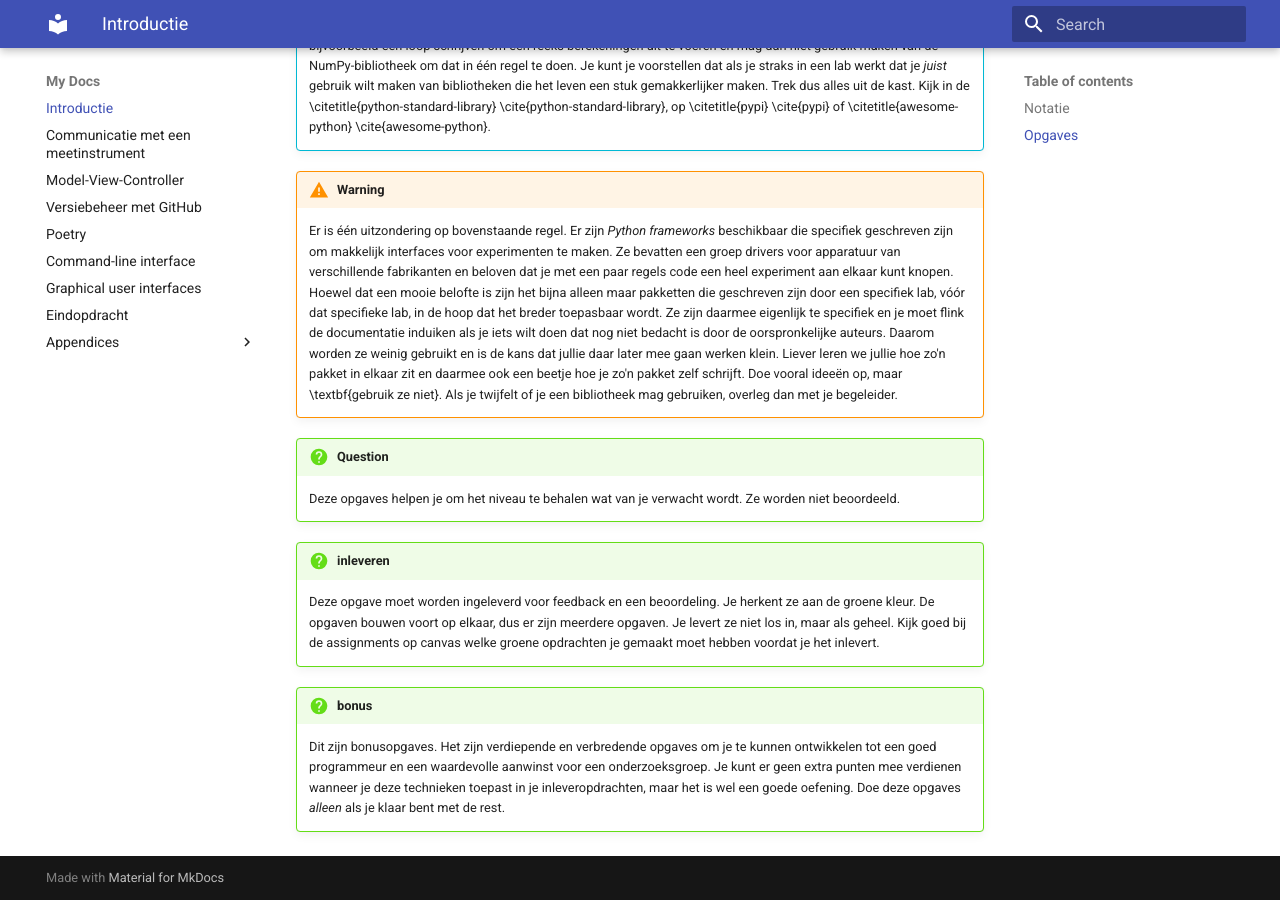
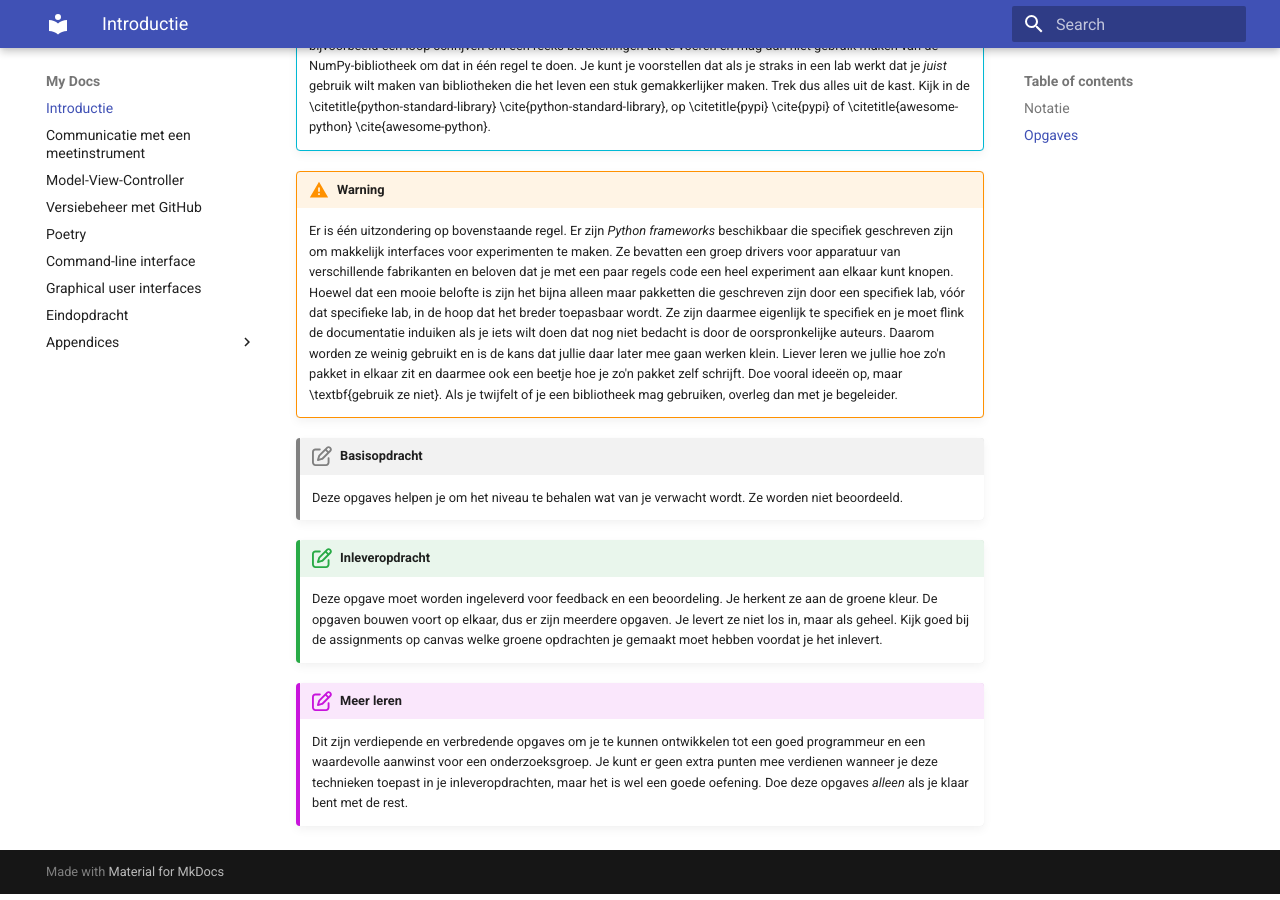
Before and after one commit to NatuurkundePracticumAmsterdam/ecpc, an MkDocs documentation site: the page built from docs/introductie.md, in a window 1280 px wide and 900 px high, scrolled down 2046 px. Built offline with MkDocs 1.6.1 and Material for MkDocs 9.7.7, drawn with Linux system fonts in a browser that asks for light colours.

Commit message:
Opdracht admonition aangepast

```diff
--- a/docs/introductie.md
+++ b/docs/introductie.md
@@ -48,12 +48,12 @@ In de handleiding staan verschillende opgaves. De meeste zijn bedoeld als oefeni
 !!! warning
     Er is één uitzondering op bovenstaande regel. Er zijn _Python frameworks_ beschikbaar die specifiek geschreven zijn om makkelijk interfaces voor experimenten te maken. Ze bevatten een groep drivers voor apparatuur van verschillende fabrikanten en beloven dat je met een paar regels code een heel experiment aan elkaar kunt knopen. Hoewel dat een mooie belofte is zijn het bijna alleen maar pakketten die geschreven zijn door een specifiek lab, vóór dat specifieke lab, in de hoop dat het breder toepasbaar wordt. Ze zijn daarmee eigenlijk te specifiek en je moet flink de documentatie induiken als je iets wilt doen dat nog niet bedacht is door de oorspronkelijke auteurs. Daarom worden ze weinig gebruikt en is de kans dat jullie daar later mee gaan werken klein. Liever leren we jullie hoe zo'n pakket in elkaar zit en daarmee ook een beetje hoe je zo'n pakket zelf schrijft. Doe vooral ideeën op, maar \textbf{gebruik ze niet}. Als je twijfelt of je een bibliotheek mag gebruiken, overleg dan met je begeleider.
 
-!!! question
+!!! opdracht-basis "Basisopdracht"
     Deze opgaves helpen je om het niveau te behalen wat van je verwacht wordt. Ze worden niet beoordeeld.
 
-!!! question "inleveren"
+!!! opdracht-inlever "Inleveropdracht"
     Deze opgave moet worden ingeleverd voor feedback en een beoordeling. Je herkent ze aan de groene kleur. De opgaven bouwen voort op elkaar, dus er zijn meerdere opgaven. Je levert ze niet los in, maar als geheel. Kijk goed bij de assignments op canvas welke groene opdrachten je gemaakt moet hebben voordat je het inlevert.
 
 
-!!! question "bonus"
-    Dit zijn bonusopgaves. Het zijn verdiepende en verbredende opgaves om je te kunnen ontwikkelen tot een goed programmeur en een waardevolle aanwinst voor een onderzoeksgroep. Je kunt er geen extra punten mee verdienen wanneer je deze technieken toepast in je inleveropdrachten, maar het is wel een goede oefening. Doe deze opgaves _alleen_ als je klaar bent met de rest.
+!!! opdracht-meer "Meer leren"
+    Dit zijn verdiepende en verbredende opgaves om je te kunnen ontwikkelen tot een goed programmeur en een waardevolle aanwinst voor een onderzoeksgroep. Je kunt er geen extra punten mee verdienen wanneer je deze technieken toepast in je inleveropdrachten, maar het is wel een goede oefening. Doe deze opgaves _alleen_ als je klaar bent met de rest.
```
